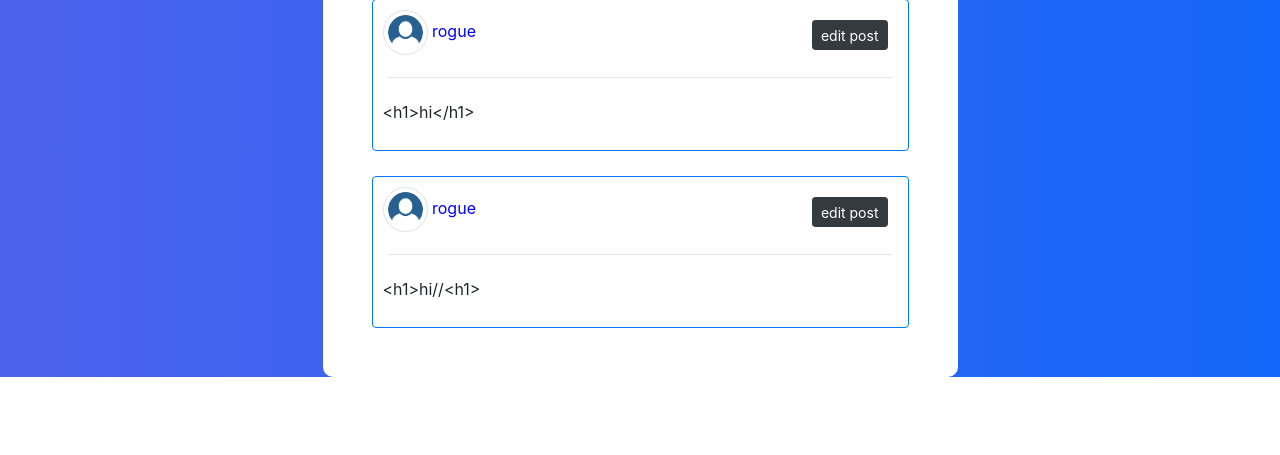
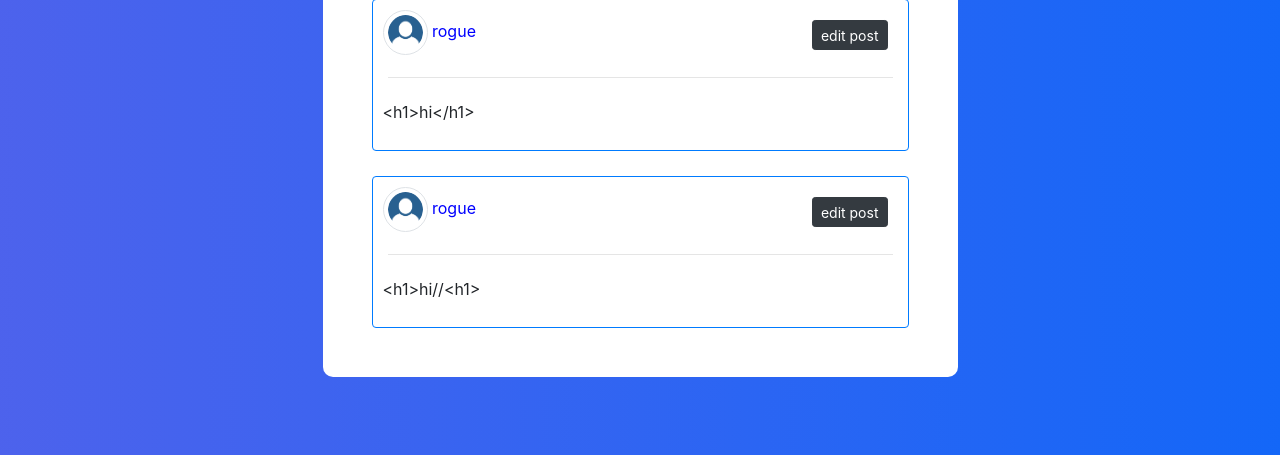
Before and after one commit to alifareeq77/project4, a Django app: page /profile/21/ in a window 1280 px wide. Shown: the part 867-1322 px from the top of the page. Before the commit the page ends 1244 px from the top, so only its background shows below. Run offline with Django 3.2, Linux system fonts and the light colour scheme; a user stored in the database is signed in; data comes from the database, SQL or seed files in the repository; both versions use the stored data as it was after the commit; data that the repository does not hold is empty; some libraries are stand-ins or nearby versions.

Commit message:
fixed gradient

```diff
--- a/network/static/network/css/profile_view.css
+++ b/network/static/network/css/profile_view.css
@@ -1,9 +1,11 @@
-body {
-	background: linear-gradient(to right, rgb(247, 85, 202), rgb(18, 103, 248));
+body{
+    background: linear-gradient(to right, rgb(247, 85, 202), rgb(18, 103, 248));
 	background-size: 400% 400%;
 	animation: gradient 15s ease infinite;
-	height: 100vh;
+
 }
+
+
 @keyframes gradient {
 	0% {
 		background-position: 0% 50%;
@@ -109,7 +111,7 @@ body {
         line-height: 0px;
         padding: 0px;
         margin-bottom: 0px;
-
+        overflow: hidden;
     }
 }
 
--- a/network/static/network/css/styles.css
+++ b/network/static/network/css/styles.css
@@ -1,8 +1,8 @@
-.body {
+body {
 	background: linear-gradient(to right, rgb(247, 85, 202), rgb(18, 103, 248));
 	background-size: 400% 400%;
 	animation: gradient 15s ease infinite;
-	height: 100vh;
+
 }
 .nav-link ,.navbar-brand ,.nav-link:hover ,.navbar-brand:hover {
 	background: linear-gradient(to right, rgb(247, 85, 202), rgb(18, 103, 248));
```
Also changed, not shown: db.sqlite3.
